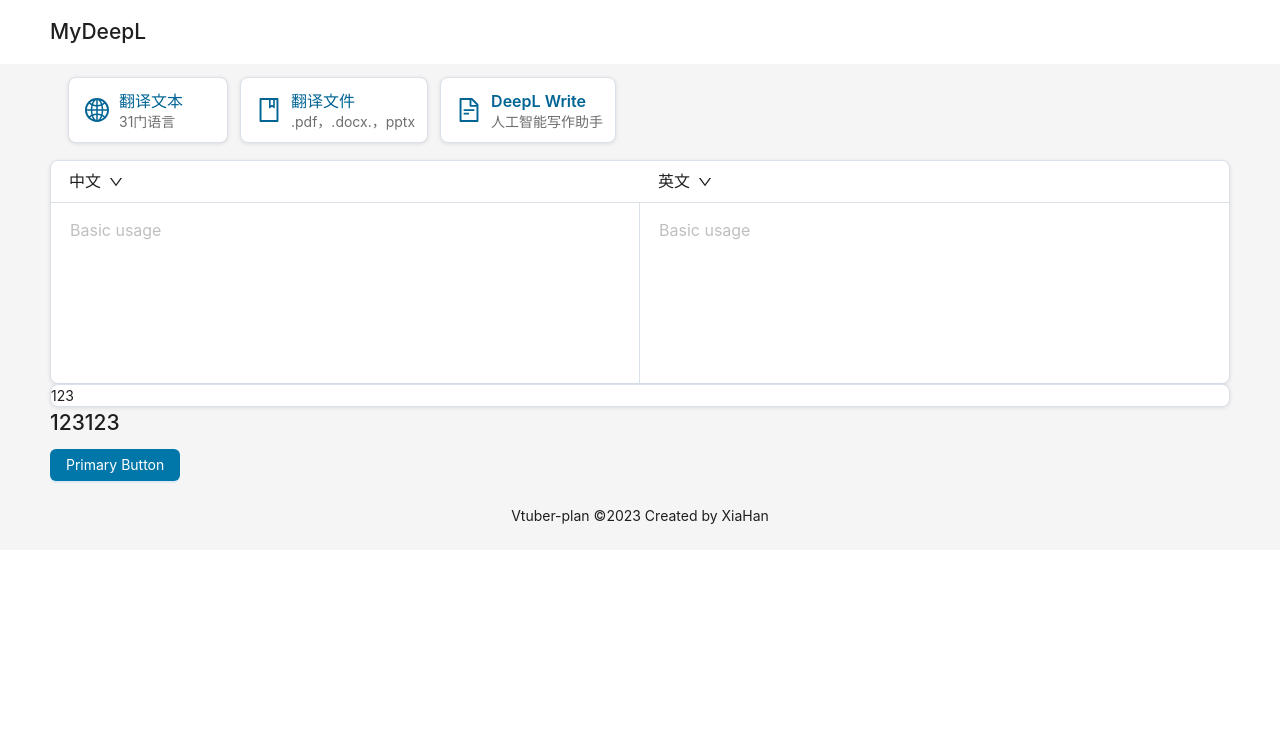
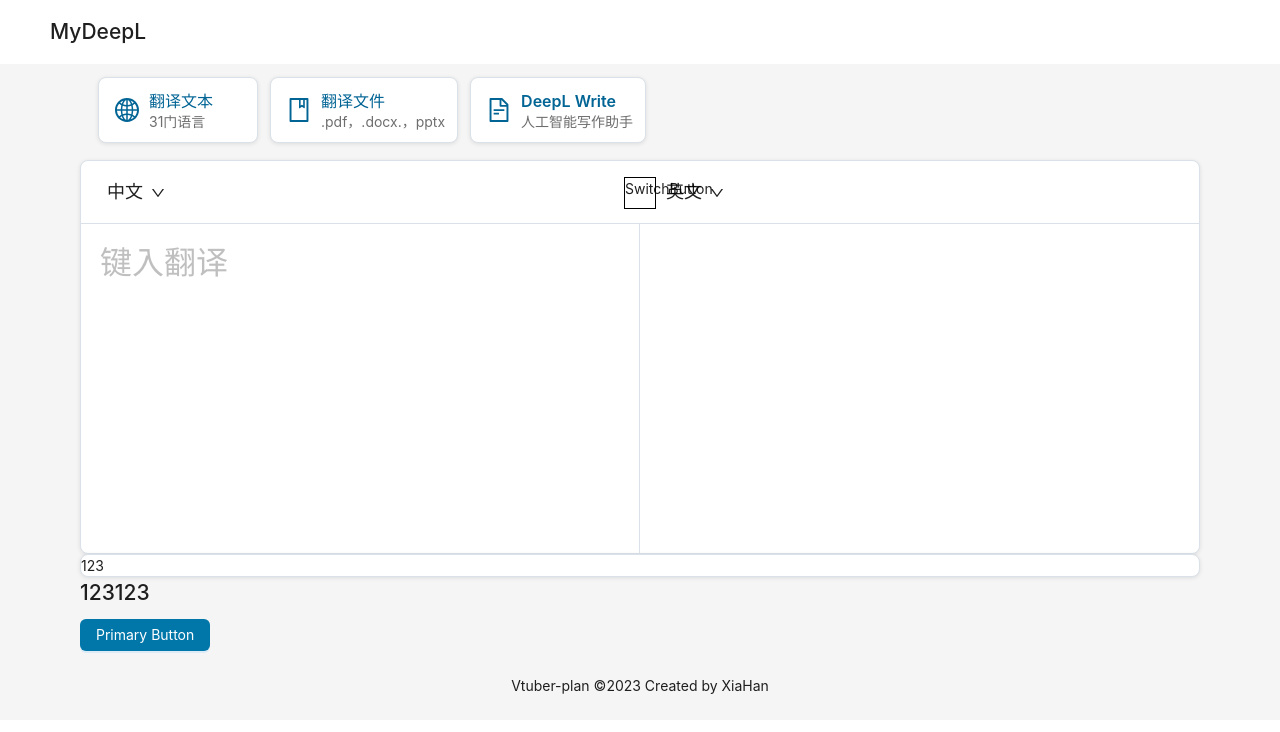
Before and after one commit to vtuber-plan/MyDeepl, a Vue app in the folder deepl/: page / in a window 1280 px wide. Shown: the top 732 px of the page. Built offline with nearby package versions, Linux system fonts and the light colour scheme.

Commit message:
update textarea font

```diff
--- a/deepl/src/App.vue
+++ b/deepl/src/App.vue
@@ -15,7 +15,7 @@
       Layout: {
         colorBgHeader: '#ffffff',
       },
-      TextArea: {
+      Textarea: {
         fontSize: 64,
       }
     },
@@ -24,7 +24,7 @@
       <a-layout-header :style="{ position: 'fixed', zIndex: 1, width: '100%' }">
         <Navbar />
       </a-layout-header>
-      <a-layout-content :style="{ padding: '0 50px', marginTop: '64px' }">
+      <a-layout-content :style="{ padding: '0 80px', marginTop: '64px' }">
         <Translator />
       </a-layout-content>
       <a-layout-footer style="text-align: center">
--- a/deepl/src/components/LanguageDropdown.vue
+++ b/deepl/src/components/LanguageDropdown.vue
@@ -51,7 +51,7 @@
 }
 
 .dropdown-header {
-    padding: 8px;
+    padding: 16px;
 }
 
 button {
@@ -67,8 +67,8 @@
     padding: 4px;
     font-style: normal;
     font-weight: 600;
-    font-size: 16px;
-    line-height: 24px;
+    font-size: 18px;
+    line-height: 28px;
 }
 
 .dropdown-icon {
--- /dev/null
+++ b/deepl/src/components/SwitchButton.vue
@@ -0,0 +1,17 @@
+<script setup lang="ts">
+
+</script>
+
+<template>
+    <div class="switch-button">
+        SwitchButton
+    </div>
+</template>
+
+<style scoped>
+.switch-button {
+    border: 1px solid black;
+    width: 32px;
+    height: 32px;
+}
+</style>
--- a/deepl/src/components/TextTranslator.vue
+++ b/deepl/src/components/TextTranslator.vue
@@ -13,6 +13,7 @@
 ]
 
 import { ref } from 'vue'
+import SwitchButton from './SwitchButton.vue';
 
 const sourceValue = ref("")
 const targetValue = ref("")
@@ -22,12 +23,13 @@
     <div class="translate-text">
         <div class="translate-sides">
             <div class="translate-sides-source">
+                <SwitchButton class="switch-button"></SwitchButton>
                 <div class="translate-sides-header">
                     <LanguageDropDown text="中文" :dropitems="supported_languages" />
                 </div>
                 <div class="translate-sides-input">
-                    <a-textarea v-model:value="sourceValue" placeholder="Basic usage" :bordered="false" size="large"
-                        :allowClear="true" :autoSize="{ minRows: 6, maxRows: 12 }" />
+                    <a-textarea v-model:value="sourceValue" placeholder="键入翻译" :bordered="false" size="large"
+                        :allowClear="true" :autoSize="{ minRows: 6, maxRows: 12 }" class="translate-textarea"/>
                 </div>
             </div>
             <div class="translate-sides-target">
@@ -35,8 +37,8 @@
                     <LanguageDropDown text="英文" :dropitems="supported_languages" />
                 </div>
                 <div class="translate-sides-input">
-                    <a-textarea v-model:value="targetValue" placeholder="Basic usage" :bordered="false" size="large"
-                        :allowClear="true" :autoSize="{ minRows: 6, maxRows: 12 }" />
+                    <a-textarea v-model:value="targetValue" placeholder="" :bordered="false" size="large"
+                        :allowClear="true" :autoSize="{ minRows: 6, maxRows: 12 }" class="translate-textarea"/>
                 </div>
             </div>
 
@@ -66,12 +68,20 @@
     position: relative;
 }
 
+.switch-button {
+    position: absolute;
+    top: 16px;
+    right: -16px;
+}
+
 .translate-sides-source {
+    position: relative;
     display: inline-block;
     width: 50%;
 }
 
 .translate-sides-target {
+    position: relative;
     display: inline-block;
     width: 50%;
 }
@@ -79,14 +89,14 @@
 .translate-sides-header {
     position: absolute;
     top: 0px;
-    width: 50%;
+    width: 100%;
     border-bottom: 1px solid #dae1e8;
 }
 
 .translate-sides-input {
     display: flex;
     align-items: flex-start;
-    margin-top: 42px;
+    margin-top: 62px;
     border: 0px solid #dae1e8;
     padding: 8px;
 }
@@ -95,7 +105,12 @@
     border-right: 1px solid #dae1e8;
 }
 
-textarea {
+</style>
+
+
+<style>
+textarea.ant-input.translate-textarea {
     resize: none;
+    font-size: 32px !important;
 }
 </style>
```
